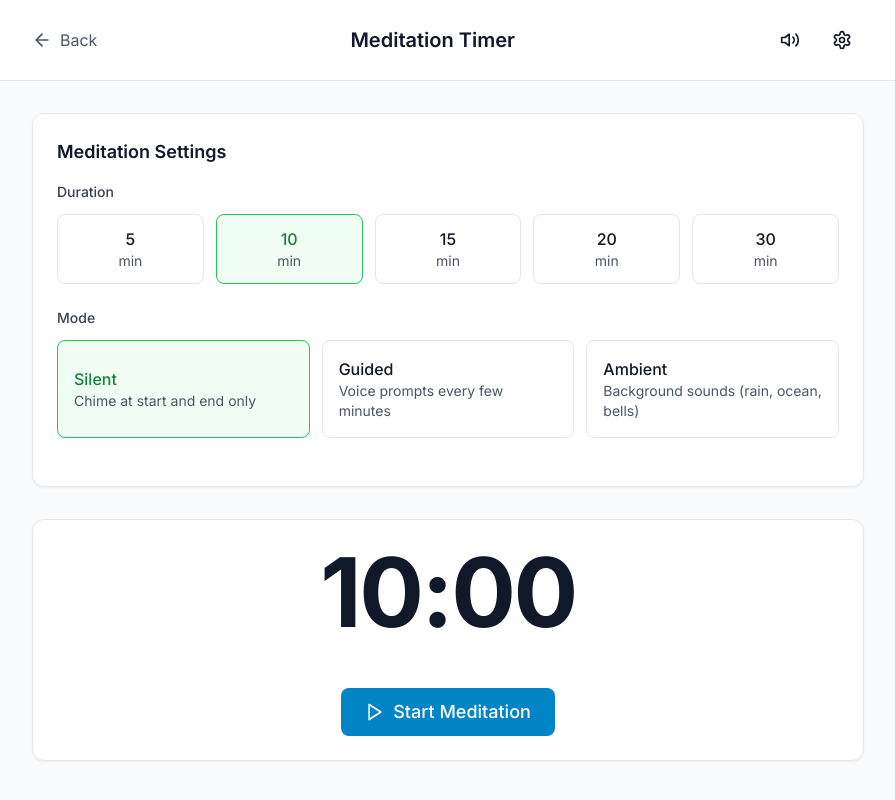
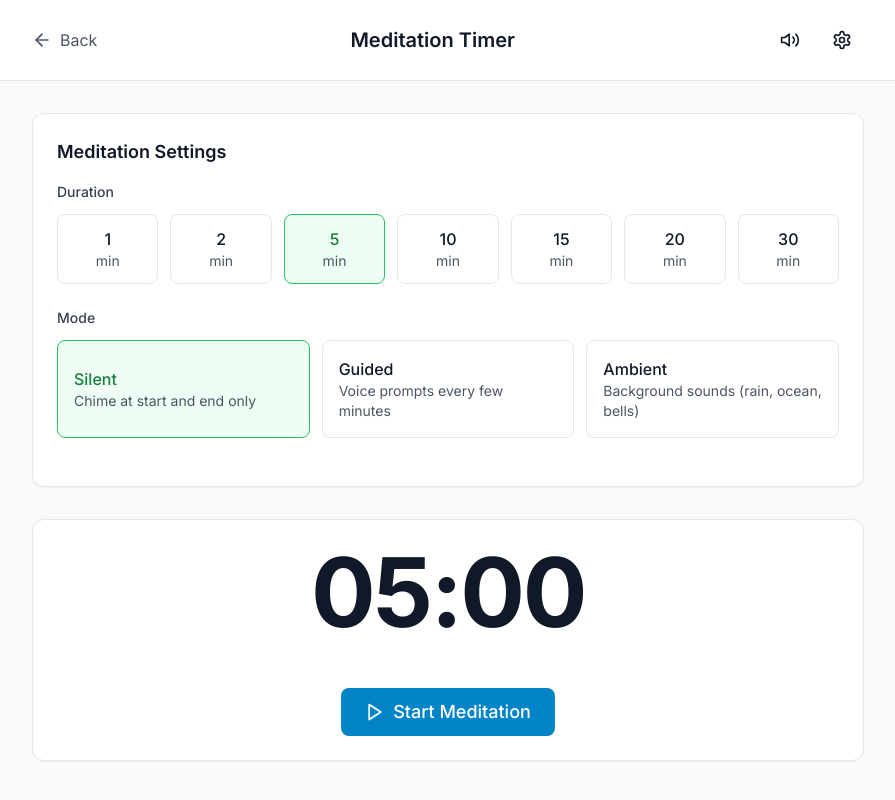
Before and after one commit to penkesiva/tiktiktimer, a Next.js app: page /meditation in a window 1280 px wide. Both pictures are taken after a click on the button 1034 px from the left and 40 px from the top of the page. Shown: the whole page, without its empty margins (192-1087 px from the left). Built offline with nearby package versions, Linux system fonts and the light colour scheme.

Commit message:
Add 1 minute and 2 minute duration options to meditation timer

```diff
--- a/app/meditation/page.tsx
+++ b/app/meditation/page.tsx
@@ -13,7 +13,7 @@ interface MeditationSettings {
   volume: number
 }
 
-const DURATION_OPTIONS = [5, 10, 15, 20, 30]
+const DURATION_OPTIONS = [1, 2, 5, 10, 15, 20, 30]
 
 const GUIDED_PROMPTS = [
   "Take a deep breath in... and out.",
@@ -28,7 +28,7 @@ const GUIDED_PROMPTS = [
 
 export default function MeditationTimerPage() {
   const [settings, setSettings] = useState<MeditationSettings>({
-    duration: 10,
+    duration: 5,
     mode: 'silent',
     volume: 0.7
   })
@@ -190,7 +190,7 @@ export default function MeditationTimerPage() {
               <label className="block text-sm font-medium text-gray-700 mb-3">
                 Duration
               </label>
-              <div className="grid grid-cols-5 gap-3">
+              <div className="grid grid-cols-3 md:grid-cols-7 gap-3">
                 {DURATION_OPTIONS.map((duration) => (
                   <button
                     key={duration}
```
